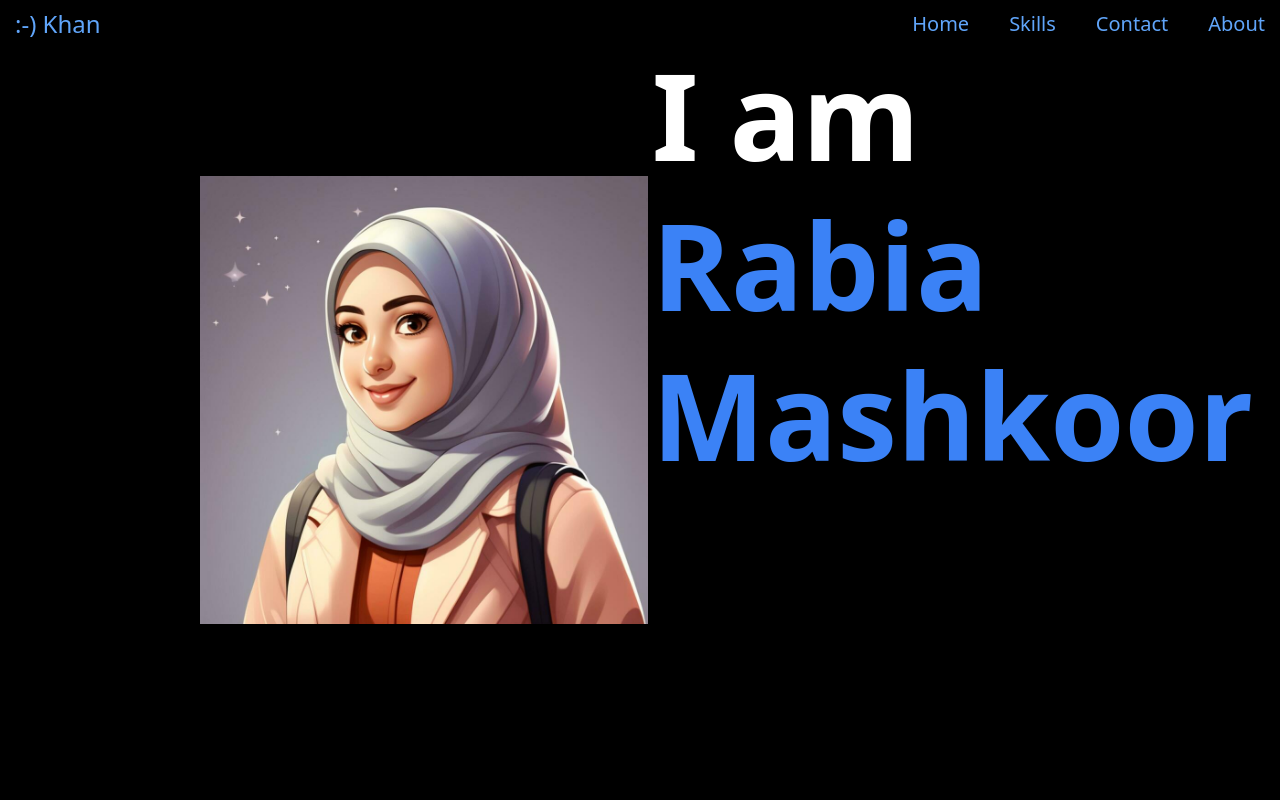
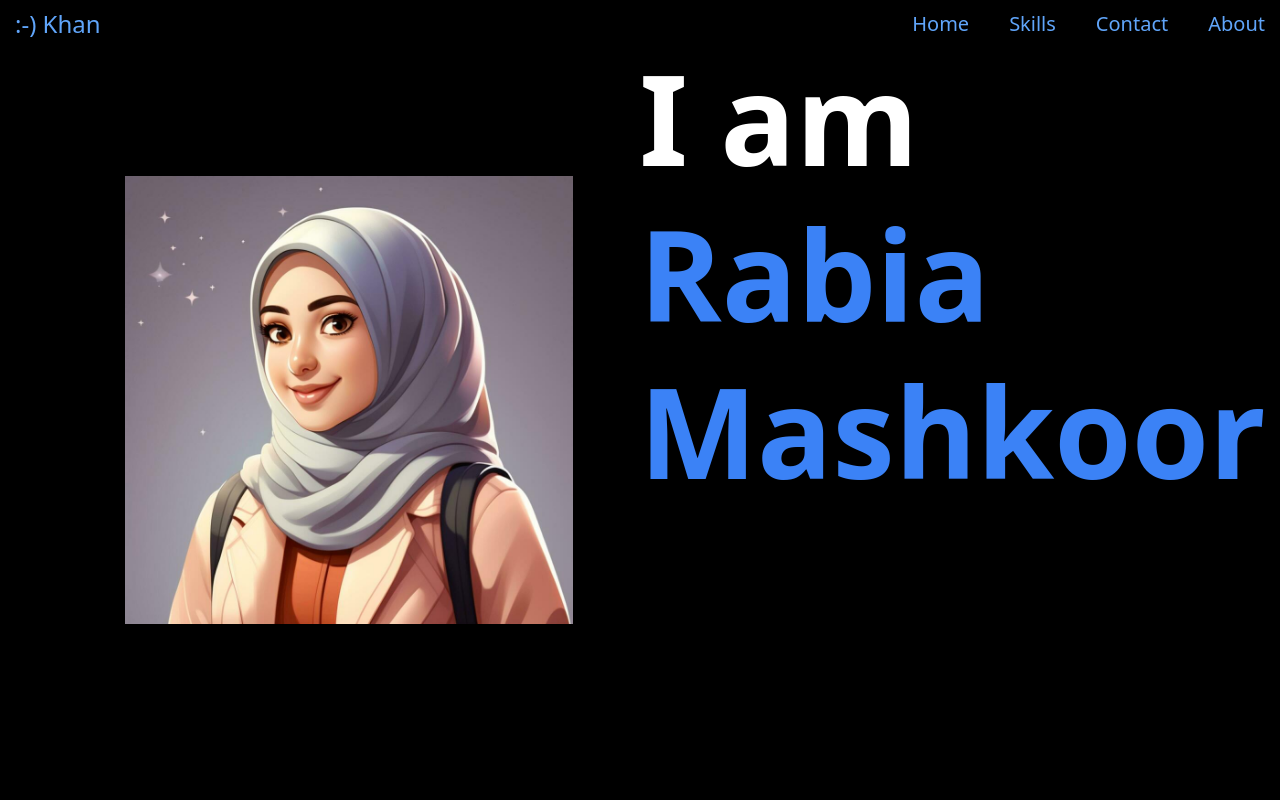
Before and after one commit to Rabia0125/rabia-project-5, a Next.js app: page / in a window 1280 px wide. Shown: the top 800 px of the page. Built offline with nearby package versions, Linux system fonts and the light colour scheme.

Commit message:
This is my first Next.js portfolio website.

```diff
--- a/src/app/home/page.tsx
+++ b/src/app/home/page.tsx
@@ -3,12 +3,12 @@ import Navbar from '../navbar/page'
 
 const Home = () => {
   return (
-    <div id='home' className='min-h-screen bg-no-repeat bg-[url(/student-free-photo.jpg)] bg-left lg:bg-[24%] bg-cover'
+    <div id='home' className='min-h-screen bg-no-repeat bg-[url(/student-free-photo.jpg)] bg-left lg:bg-[15%] bg-cover'
     style={{backgroundSize: "35%"}} >
       <Navbar />
       <div className='container grid lg:grid-cols-2 h[cals(100vh-60px)]'>
         <div className='hidden lg:block'></div>
-        <div className='text-[80px] sm:text-[120px] font-bold leading-tight flex justify-center items-center'>
+        <div className='flex justify-center items-center text-[100px] sm:text-[125px] font-bold leading-tight'>
           <div>
           <p data-aos="zoom-in-up"> I am </p>
           <p className='text-blue-500' data-aos="zoom-in-up">Rabia</p>
--- a/src/footer/page.tsx
+++ b/src/footer/page.tsx
@@ -2,7 +2,7 @@ import React from 'react'
 
 const Footer = () => {
   return (
-    <div className='mt-20 py-6 text-center font-semibold bg-blue-500'>
+    <div className='mt-16 py-6 text-center font-semibold bg-blue-500'>
           @RABIA | ALL rights reserved 2024
     </div>
   )
```
